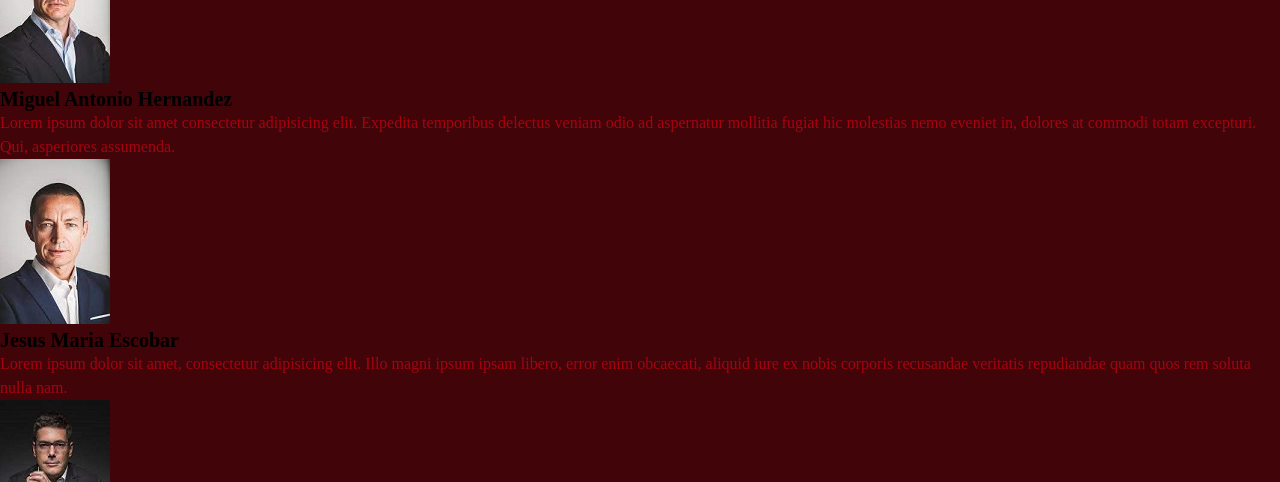
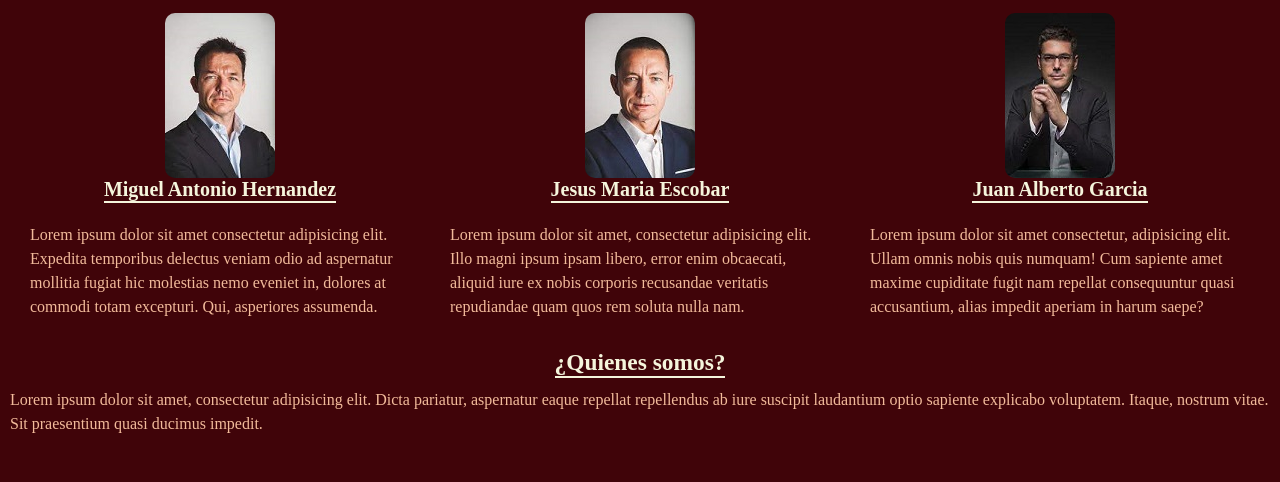
Before and after one commit to BenjaKanz/Mil-Millas-First, a website: page paginas/acerca-de.html in a window 1280 px wide. Shown: the part 231-713 px from the top of the page. Drawn offline with Linux system fonts and the light colour scheme; a web font is replaced by a local one.

Commit message:
proyecto final v3

```diff
--- a/paginas/acerca-de.html
+++ b/paginas/acerca-de.html
@@ -58,18 +58,28 @@
         </section>
     </header>
     <main>
-        <div>
+        <h2 class="titulos">nosotros</h2>
+        <section class="nosotros">
+            <div class="nosotros__contenedor">
                 <img src="../Multimedia/img/businessman1Mini.jpg" alt="jefe1">
                 <h4>Miguel Antonio Hernandez</h4>
                 <p>Lorem ipsum dolor sit amet consectetur adipisicing elit. Expedita temporibus delectus veniam odio ad aspernatur mollitia fugiat hic molestias nemo eveniet in, dolores at commodi totam excepturi. Qui, asperiores assumenda.</p>
+            </div>
+            <div class="nosotros__contenedor">
                 <img src="../Multimedia/img/businessman2Mini.jpg" alt="jefe2">
                 <h4>Jesus Maria Escobar</h4>
                 <p>Lorem ipsum dolor sit amet, consectetur adipisicing elit. Illo magni ipsum ipsam libero, error enim obcaecati, aliquid iure ex nobis corporis recusandae veritatis repudiandae quam quos rem soluta nulla nam.</p>
+            </div>
+            <div class="nosotros__contenedor">
                 <img src="../Multimedia/img/businessman3Mini.jpg" alt="encargado1">
                 <h4>Juan Alberto Garcia</h4>
                 <p>Lorem ipsum dolor sit amet consectetur, adipisicing elit. Ullam omnis nobis quis numquam! Cum sapiente amet maxime cupiditate fugit nam repellat consequuntur quasi accusantium, alias impedit aperiam in harum saepe?</p>
             </div>
         </section>
+        <div class="somos">
+            <h3>¿Quienes somos?</h3>
+            <p>Lorem ipsum dolor sit amet, consectetur adipisicing elit. Dicta pariatur, aspernatur eaque repellat repellendus ab iure suscipit laudantium optio sapiente explicabo voluptatem. Itaque, nostrum vitae. Sit praesentium quasi ducimus impedit.</p>
+        </div>
     </main>
     <footer>
         <div class="footers">
--- a/sass/_footer.scss
+++ b/sass/_footer.scss
@@ -6,10 +6,23 @@
     display: flex;
     align-items: center;
     justify-content: space-evenly;
-    color: black;
 
-    &__links {
 
-        color: $bgdark;
+    &__links{
+
+        a{
+            color: $bgdark;
+            margin: 5px;
+            border-bottom: solid 2px $bgdark;
+
+            :hover{
+                transform: rotateY(-5px);
             }
         }
+
+        li{
+        }
+
+    }
+
+        }
--- a/sass/_main.scss
+++ b/sass/_main.scss
@@ -24,6 +24,10 @@
             border-bottom: $bglight 2px solid;
             transition: 0.5s;
 
+            img{
+                border-radius: 10px;
+            }
+
             &:hover{
                 transform: translateY(-10px);
             }
@@ -44,6 +48,10 @@
                 transform: translateY(-10px);
             }
 
+            img{
+                border-radius: 10px;
+            }
+
             .flex-presentacion{
                 @include grid__presentacion-flex
             }
@@ -57,6 +65,10 @@
 
             &:hover{
                 transform: translateY(-10px);
+            }
+
+            img{
+                border-radius: 10px;
             }
 
             .flex-presentacion{
@@ -76,7 +88,9 @@
         border-radius: 20px;
 
     }
+
 }
+
 
 
 // EVENTOS //
@@ -225,3 +239,55 @@
     font-weight:bold;
     color: beige;
 }
+
+
+// NOSOTROS //@at-root
+
+
+.nosotros{
+    margin: 10px;
+    display: grid;
+    grid-template-columns: repeat(3,1fr);
+
+    &__contenedor{
+        margin: 10px;
+        display: flex;
+        align-items: center;
+        flex-direction: column;
+
+        h4{
+            border-bottom: solid 2px $bglight;
+            color: $bglight;
+            display: flex;
+            justify-content: center;
+            margin-bottom: 10px;
+        }
+
+        p{
+            margin: 10px;
+            color: $bglight2;
+        }
+        img{
+            display: flex;
+            justify-content: center;
+            border-radius: 10px;
+        }
+    }
+}
+
+.somos{
+    margin: 10px;
+    display: flex;
+    flex-direction: column;
+    align-items: center;
+
+    h3{
+        margin-bottom: 10px;
+        color: $bglight ;
+        border-bottom: solid 2px $bglight;
+    }
+
+    p{
+        color: $bglight2;
+    }
+}
```
Also changed, not shown: paginas/hoteles.html (+17 -5 lines), css/style.css, style.css. Lines whose indentation alone changed are shown as unchanged.
